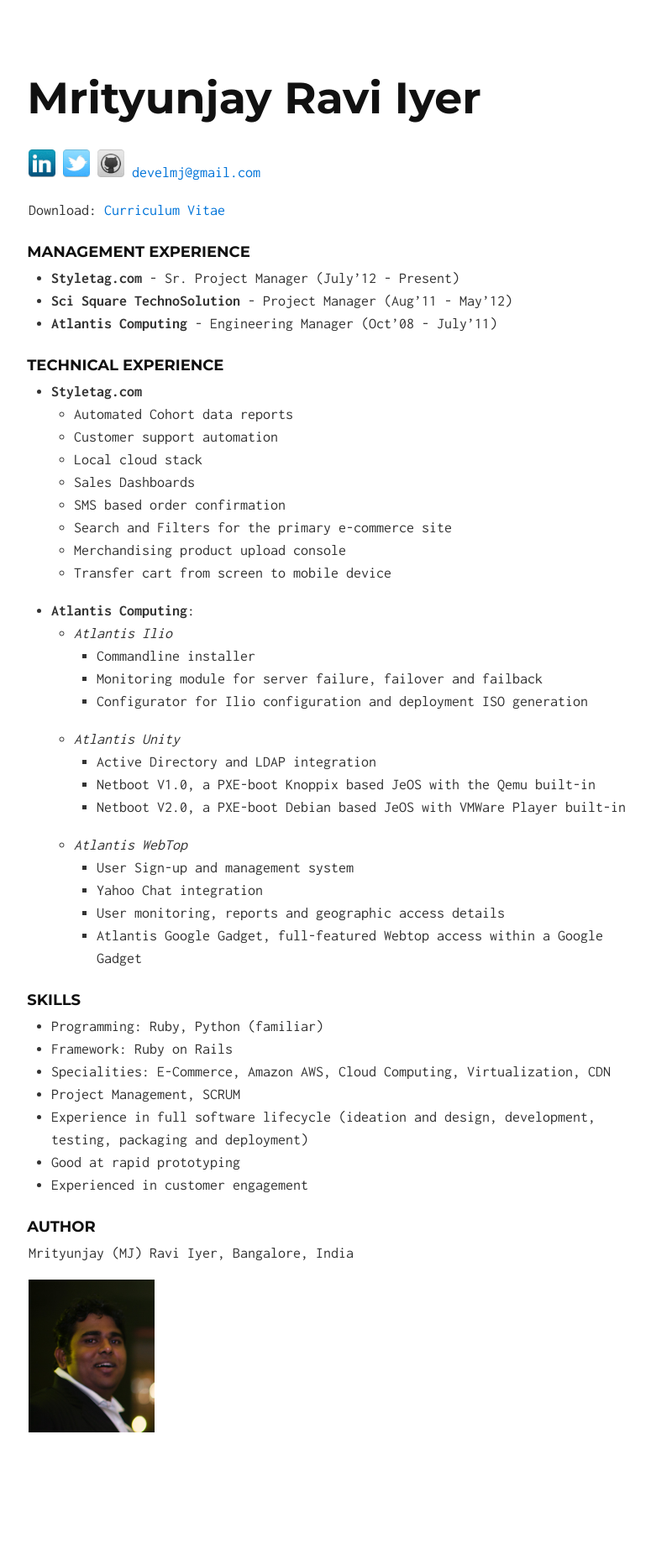
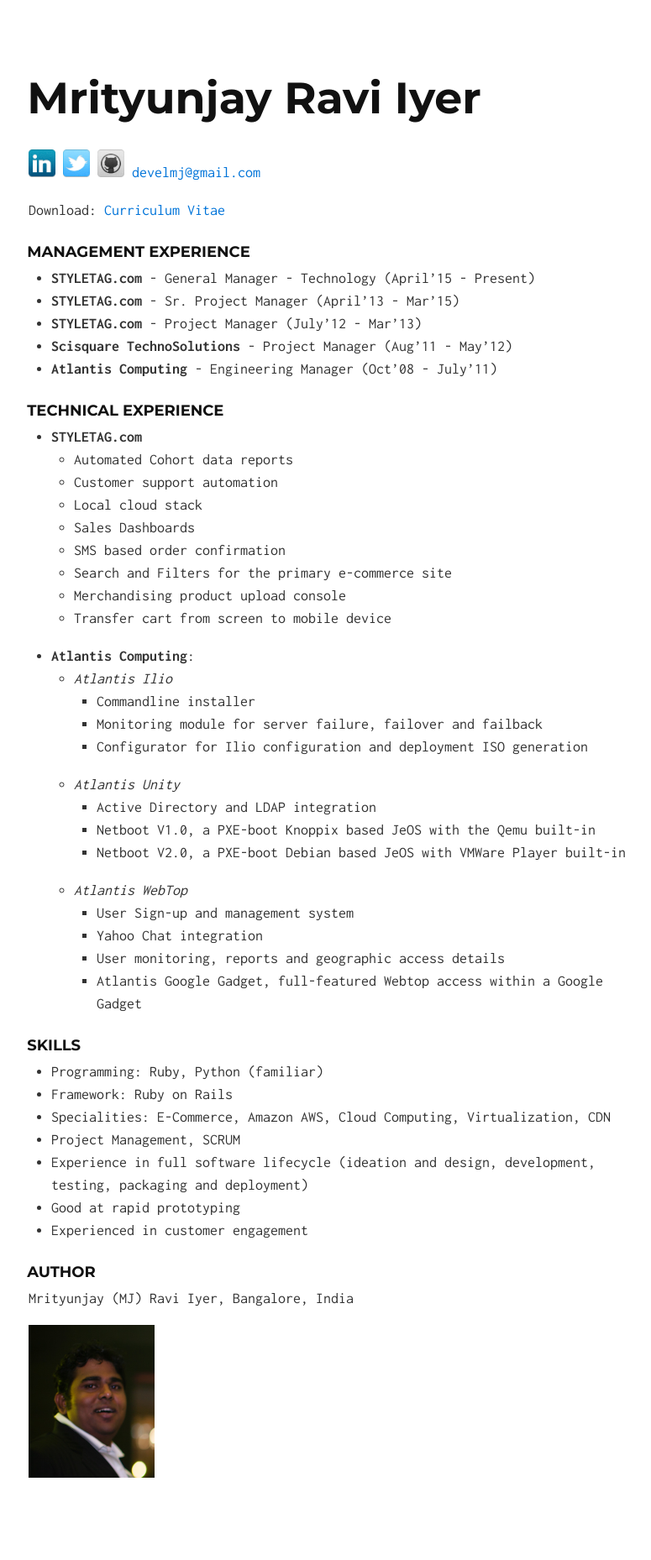
Before and after one commit to develmj/develmj.github.io, a Jekyll site: the page built from index.html, in a window 1280 px wide. Shown: the whole page at 84% size, without its empty margins (246-1021 px from the left). Built offline with Jekyll 4.4.1, drawn with Linux system fonts in a browser that asks for light colours; Markdown is read by kramdown in place of the engine named in the settings; before the commit the page ends 1804 px from its top, so only the background shows below that.

Commit message:
Updated designation

```diff
--- a/_includes/index.md
+++ b/_includes/index.md
@@ -7,12 +7,14 @@ src="/images/github.png">](http://github.com/develmj)
 Download: [Curriculum Vitae](/MrityunjayRaviIyer-CV.pdf)
 
 ### Management Experience
-- **Styletag.com** - Sr. Project Manager (July'12 - Present)
-- **Sci Square TechnoSolution** - Project Manager (Aug'11 - May'12)
+- **STYLETAG.com** - General Manager - Technology (April'15 - Present)
+- **STYLETAG.com** - Sr. Project Manager (April'13 - Mar'15)
+- **STYLETAG.com** - Project Manager (July'12 - Mar'13)
+- **Scisquare TechnoSolutions** - Project Manager (Aug'11 - May'12)
 - **Atlantis Computing** - Engineering Manager (Oct'08 - July'11)
 
 ### Technical Experience
-- **Styletag.com**
+- **STYLETAG.com**
   - Automated Cohort data reports
   - Customer support automation
   - Local cloud stack
```
Also changed, not shown: 1 other file.
